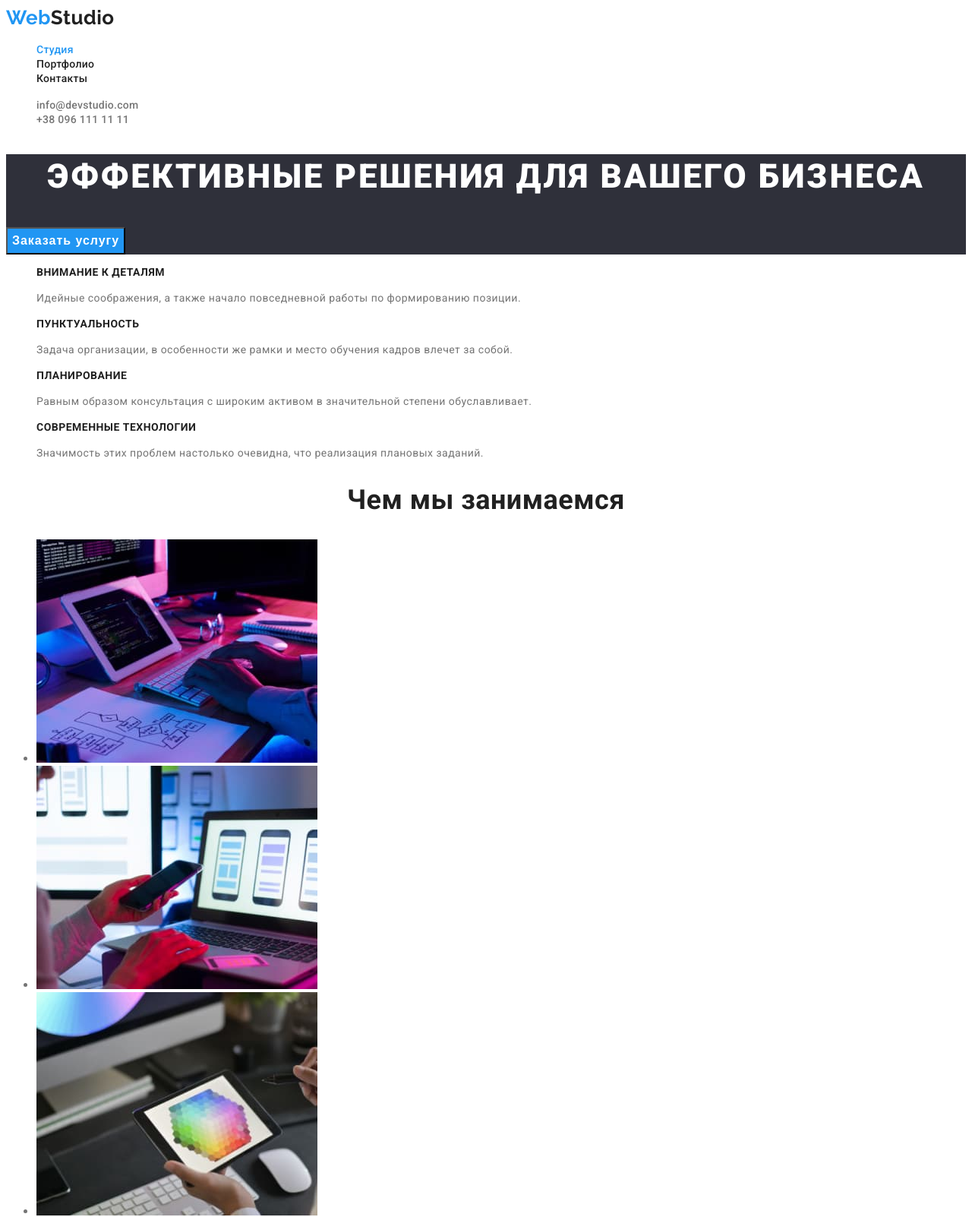
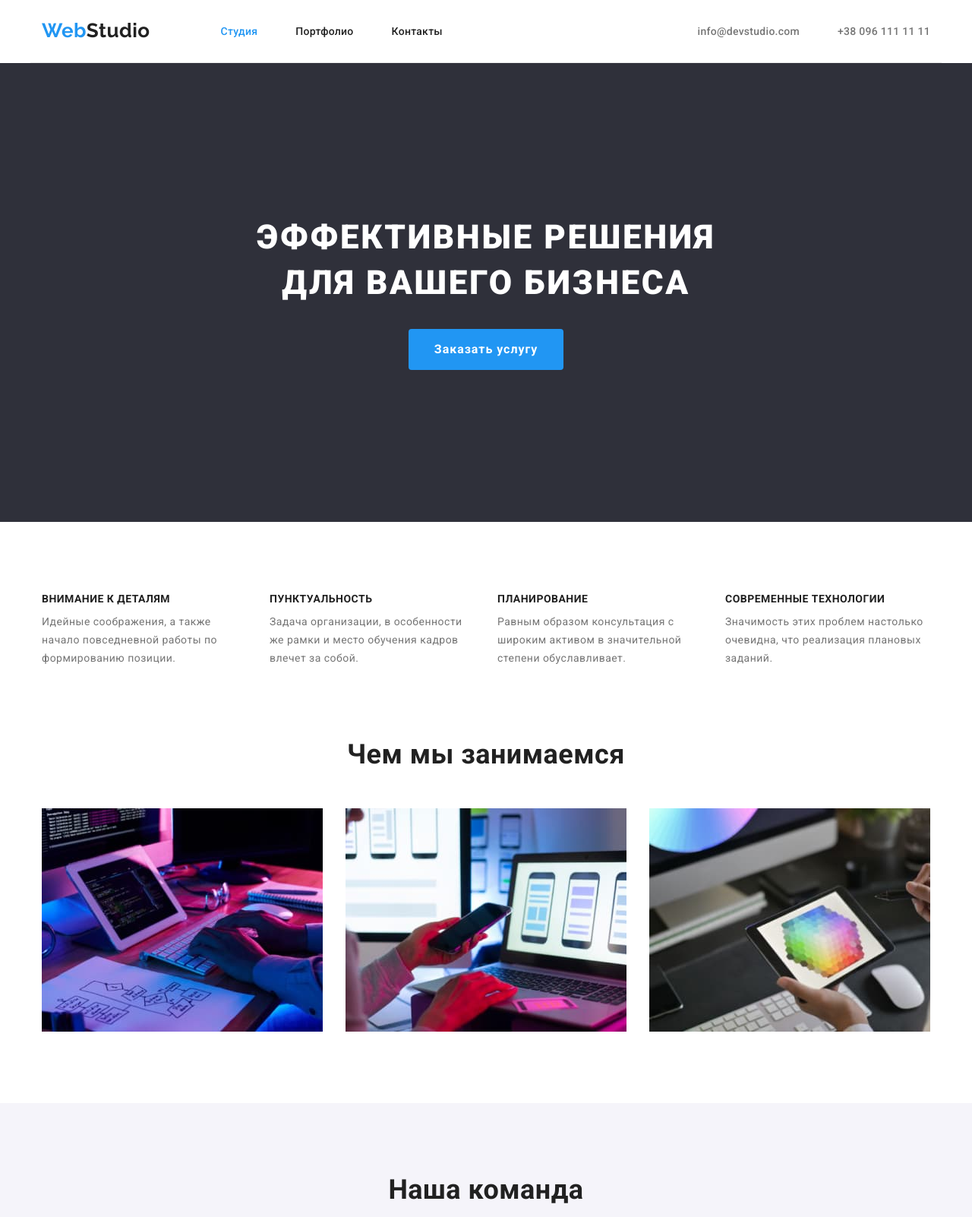
Before and after one commit to DashaPash/goit-markup-hw-02, a plain HTML site: page index.html in a window 1280 px wide. Shown: the top 1602 px of the page at 76% size. Drawn offline with nearby package versions, Linux system fonts and the light colour scheme.

Commit message:
Added positioning to main page

```diff
--- a/css/style.css
+++ b/css/style.css
@@ -7,17 +7,61 @@
   --white-transparent-color: rgba(255, 255, 255, 0.6);
   --blue-accent: #2196f3;
 }
+
+h1,
+h2,
+h3,
+h4,
+h5,
+h6,
+p {
+  margin-top: 0;
+  margin-bottom: 0;
+}
+
+ul,
+ol {
+  margin-top: 0;
+  margin-bottom: 0;
+  padding-left: 0;
+}
+
+img {
+  display: block;
+}
+
+.list {
+  list-style: none;
+}
+
 body {
   background-color: var(--white-color);
+
   font-family: Roboto, sans-serif;
   color: var(--text-color);
   letter-spacing: 0.03em;
 }
-.list {
-  list-style: none;
+
+.container {
+  width: 1200px;
+  padding-left: 15px;
+  padding-right: 15px;
+  margin-left: auto;
+  margin-right: auto;
+  margin-top: 0px;
+  margin-bottom: 0px;
 }
+
+.section {
+  padding-top: 94px;
+  padding-bottom: 94px;
+}
+
 /*-----------------Компоненты--------------*/
+
 .logo {
+  display: inline-block;
+
   font-family: Raleway;
   font-weight: 700;
   font-size: 26px;
@@ -54,8 +98,34 @@ body {
 
 /*--------------- Шапка сайта-------------*/
 
+.header-flex {
+  display: flex;
+  align-items: center;
+  border-bottom: 1px solid #ececec;
+}
+
+.header-flex > .logo {
+  padding-top: 24px;
+  padding-bottom: 25px;
+}
+
 .logo.dark-logo {
   color: var(--title-text-color);
+}
+
+.menu {
+  margin-left: 93px;
+  align-items: center;
+}
+
+.nav-list {
+  display: flex;
+  padding-top: 32px;
+  padding-bottom: 32px;
+}
+
+.nav-list .site-menu + .site-menu {
+  margin-left: 50px;
 }
 
 .nav-link {
@@ -70,6 +140,17 @@ body {
   text-decoration: none;
 }
 
+.header-contact {
+  display: flex;
+  margin-left: auto;
+  padding-top: 32px;
+  padding-bottom: 32px;
+}
+
+.tel {
+  margin-left: 50px;
+}
+
 .nav-contact > .nav-link,
 .nav-contact > .nav-link {
   color: var(--text-color);
@@ -79,6 +160,9 @@ body {
 /*--------------- Секция Герой-------------*/
 .hero {
   background-color: var(--dark-background-color);
+  text-align: center;
+  padding-top: 200px;
+  padding-bottom: 200px;
 }
 
 .hero-title {
@@ -87,9 +171,10 @@ body {
   font-weight: 900;
   font-size: 44px;
   line-height: 1.36;
-  text-align: center;
   letter-spacing: 0.06em;
   text-transform: uppercase;
+
+  padding-bottom: 30px;
 }
 
 .hero-button {
@@ -100,8 +185,13 @@ body {
   font-size: 16px;
   line-height: 1.87;
   align-items: center;
-  text-align: center;
   letter-spacing: 0.06em;
+
+  display: inline-block;
+  padding: 10px 32px;
+  border-radius: 4px;
+  min-width: 200px;
+  border-color: transparent;
 }
 
 .hero-button:hover {
@@ -112,6 +202,17 @@ body {
 
 /*-------------------- Секция особенности------------- */
 
+.section-features-list {
+  display: flex;
+  margin-left: -30px;
+  margin-top: -30px;
+}
+
+.features-list {
+  flex-basis: calc((100% - 90px) / 4);
+  margin-left: 30px;
+  margin-top: 30px;
+}
 .features-title {
   color: var(--title-text-color);
 
@@ -124,11 +225,28 @@ body {
 .features-text {
   font-size: 14px;
   line-height: 1.71;
+  margin-top: 10px;
 }
 
 /*-------------------- Секция Особенности Конец------------- */
 
 /*--------------------Секция Чем Мы Занимаемся---------------*/
+.about {
+  padding-top: 0px;
+}
+
+.about-title {
+  margin-bottom: 50px;
+}
+
+.about-list {
+  display: flex;
+}
+
+.about-list-item:not(:last-child) {
+  margin-right: 30px;
+}
+
 /*--------------------Секция Чем Мы Занимаемся Конец---------------*/
 
 /*--------------------Секция Наша Команда--------------------------*/
@@ -136,12 +254,43 @@ body {
 .team {
   background-color: var(--grey-background-color);
 }
+
+.team-section-title {
+  padding-bottom: 50px;
+}
+
+.team-list {
+  display: flex;
+  margin-left: -30px;
+  margin-top: -30px;
+}
+
+.team-list-item {
+  background-color: var(--white-color);
+  box-shadow: 0px 1px 3px rgba(0, 0, 0, 0.12), 0px 1px 1px rgba(0, 0, 0, 0.14),
+    0px 2px 1px rgba(0, 0, 0, 0.2);
+
+  flex-basis: calc((100% - 90px) / 4);
+  margin-left: 30px;
+  margin-top: 30px;
+
+  border-radius: 0px 0px 4px 4px;
+}
+
+.team-info {
+  text-align: center;
+  padding-top: 30px;
+  padding-bottom: 30px;
+}
+
 .team-title {
   color: var(--title-text-color);
 
   font-weight: 500;
   font-size: 16px;
   line-height: 1.18;
+
+  padding-bottom: 10px;
 }
 
 .team-text {
@@ -157,9 +306,16 @@ body {
 
 .footer-contact {
   background-color: var(--dark-background-color);
+  padding-top: 60px;
+  padding-bottom: 60px;
 }
+
 .logo.light-logo {
   color: var(--white-color);
+}
+
+.footer-container > .logo {
+  padding-bottom: 20px;
 }
 
 .adres,
@@ -171,6 +327,11 @@ body {
 }
 .adres {
   color: var(--white-color);
+  padding-bottom: 9px;
+}
+
+.footer-list-item:not(:last-child) {
+  padding-bottom: 9px;
 }
 
 .mail,
--- a/index.html
+++ b/index.html
@@ -8,15 +8,17 @@
     <link rel="preconnect" href="https://fonts.gstatic.com">
     <link href="https://fonts.googleapis.com/css2?family=Raleway:wght@700&family=Roboto:wght@400;500;700;900&display=swap"
         rel="stylesheet">
+    <link rel="stylesheet" href="https://cdnjs.cloudflare.com/ajax/libs/modern-normalize/1.0.0/modern-normalize.min.css">
     <link rel="stylesheet" href="./css/style.css">
 
 </head>
 <body>
     <!--Шапка сайта-->
     <header class="header-section" >
+        <div class="container header-flex">
             <a class="logo dark-logo" href="#"><span class="logo-accent">Web</span>Studio</a>
             <nav class="menu">
-            <ul class="list">
+                <ul class="nav-list list">
                     <li class="site-menu">
                         <a class="nav-link activ-page" href="#">Студия</a>
                     </li>
@@ -33,20 +35,24 @@
                 <li class="nav-contact">
                     <a class="nav-link" href="mailto:info@devstudio.com">info@devstudio.com</a>
                 </li>
-            <li class="nav-contact">
+                <li class="nav-contact tel">
                     <a class="nav-link" href="tel:+380961111111">+38 096 111 11 11</a>
                 </li>
             </ul>
+        </div>
     </header>
     <main>
       <!-- Герой-->
     <section class="hero">
-        <h1 class="hero-title">Эффективные решения для вашего бизнеса</h1>
+        <div class="container">
+            <h1 class="hero-title">Эффективные решения <br> для вашего бизнеса</h1>
             <button class="hero-button" type="button">Заказать услугу</button>
+        </div>
     </section>
       <!--Секция особенности-->
-    <section class="features">
+    <section class="features section">
      <!--<h2>Наши особенности</h2>-->
+       <div class="container">
             <ul class="section-features-list list">
                 <li class="features-list">
                     <h3 class="features-title">Внимание к деталям</h3>
@@ -65,12 +71,14 @@
                     <p class="features-text">Значимость этих проблем настолько очевидна, что реализация плановых заданий.</p>
                 </li>
             </ul>
+       </div>
 
     </section>
       <!--Секция чем мы занимаемся-->
-      <section class="about">
+      <section class="about section">
+         <div class="container">
             <h2 class="about-title">Чем мы занимаемся</h2>
-          <ul class="about-list">
+            <ul class="about-list list">
                 <li class="about-list-item">
                     <img src="./images/studio-page/about/box1(1).jpg" alt="website creation" width="370" height="294">
                 </li>
@@ -81,36 +89,52 @@
                     <img src="./images/studio-page/about/box3(1).jpg" alt="color palette on tablet" width="370" height="294">
                 </li>
             </ul>
+         </div>
       </section>
       <!--Секция наша команда-->
-      <section class="team">
+      <section class="team section">
+          <div class="container">
             <h2 class="team-section-title">Наша команда</h2>
             <ul class="team-list list">
                 <li class="team-list-item">
-                <img src="./images/studio-page/team/Igor-Demyanenko.jpg" alt="Photo of a member of the WebStudio team Igor Demyanenko" width="270" height="260">
+                    <img src="./images/studio-page/team/Igor-Demyanenko.jpg"
+                        alt="Photo of a member of the WebStudio team Igor Demyanenko" width="270" height="260">
+                        <div class="team-info" >
                             <h3 class="team-title">Игорь Демьяненко</h3>
                             <p class="team-text" lang="en">Product Designer</p>
+                        </div>
                 </li>
                 <li class="team-list-item">
-                <img src="./images/studio-page/team/Olga-Repina.jpg" alt="Photo of a member of the WebStudio team Olga Repina" width="270" height="260">
+                    <img src="./images/studio-page/team/Olga-Repina.jpg" alt="Photo of a member of the WebStudio team Olga Repina"
+                        width="270" height="260">
+                        <div class="team-info">
                             <h3 class="team-title">Ольга Репина</h3>
                             <p class="team-text" lang="en">Frontend Developer</p>
+                        </div>
                 </li>
                 <li class="team-list-item">
-                <img src="./images/studio-page/team/Nikolay-Tarasov.jpg" alt="Photo of a member of the WebStudio team Nikolay Tarasov" width="270" height="260">
+                    <img src="./images/studio-page/team/Nikolay-Tarasov.jpg"
+                        alt="Photo of a member of the WebStudio team Nikolay Tarasov" width="270" height="260">
+                        <div class="team-info">
                             <h3 class="team-title">Николай Тарасов</h3>
                             <p class="team-text" lang="en">Marketing</p>
+                        </div>
                 </li>
                 <li class="team-list-item">
-                <img src="./images/studio-page/team/Mihail-Yermakov.jpg" alt="Photo of a member of the WebStudio team Mikhail Ermakov" width="270" height="260">
+                    <img src="./images/studio-page/team/Mihail-Yermakov.jpg"
+                        alt="Photo of a member of the WebStudio team Mikhail Ermakov" width="270" height="260">
+                        <div class="team-info">
                             <h3 class="team-title">Михаил Ермаков</h3>
                             <p class="team-text" lang="en">UI Designer</p>
+                        </div>
                 </li>
             </ul>
+          </div>
         </section>
     </main>
       <!--Футер-->
     <footer class="footer-contact">
+       <div class="container footer-container">
             <a class="logo light-logo" href=""><span class="logo-accent">Web</span>Studio</a>
             <address class="footer-address">
                 <p class="adres">г. Киев, пр-т Леси Украинки, 26</p>
@@ -119,6 +143,7 @@
                     <li class="footer-list-item"><a class="phone-number" href="tel:+380991111111">+38 099 111 11 11</a></li>
                 </ul>
             </address>
+       </div>
     </footer>
 </body>
 </html>
```
Also changed, not shown: portfolio.html (+1 -0 lines). Lines whose indentation alone changed are shown as unchanged.
